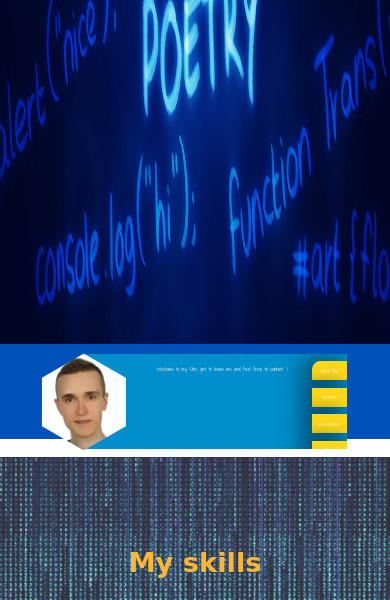
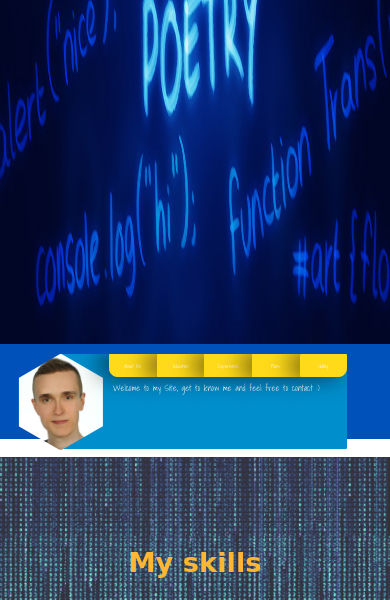
Before and after one commit to lokers778/About-me, a website: page index.html in a window 390 px wide. Shown: the part 500-1100 px from the top of the page. Drawn offline with Linux system fonts and the light colour scheme; a web font is replaced by a local one.

Commit message:
add rwd to about me section

```diff
--- a/scss/sections/_aboutMe.scss
+++ b/scss/sections/_aboutMe.scss
@@ -5,7 +5,7 @@
 .info {
   position: relative;
   height: 24.4vw;
-  width: 67vw;
+  width: 73vw;
   left: 12vw;
   background-color: $aboutMeColor;
   top: 2.5vw;
@@ -14,11 +14,22 @@
   padding-left: 12vw;
   display: flex;
   overflow: hidden;
-
+  flex-direction: row;
+  @media screen and (max-width: 800px) {
+      flex-direction: column-reverse;
+    left: 6vw;
+  }
   .buttonTabs {
     z-index: 1;
     width: 20%;
-
+display: flex;
+    flex-direction: column;
+    @media screen and (max-width: 800px) {
+      flex-direction: row;
+      width: 100%;
+      align-self: flex-start;
+      height: 6.3vw;
+    }
     button {
 
       font-size: 1.3vw;
@@ -32,11 +43,22 @@
       left: 0;
       transition: 2s all;
       font-family: 'Shadows Into Light', cursive;
+      @media screen and (max-width: 800px) {
+   height: 100%;
+      }
       &:nth-of-type(1){
         border-top-left-radius: 2.1vw;
+        @media screen and (max-width: 800px) {
+          border-bottom-left-radius: 2.1vw;
+          border-top-left-radius: 0;
+        }
       }
       &:nth-of-type(5){
         border-bottom-left-radius: 2.1vw;
+          @media screen and (max-width: 800px) {
+            border-bottom-right-radius: 2.1vw;
+            border-bottom-left-radius: 0;
+        }
       }
       &:disabled{
         background-color: red;
@@ -65,8 +87,15 @@
     text-align: center;
     padding: 3vw 1vw;
     font-size: 1.4vw;
+    @media screen and (max-width: 800px) {
+      padding: 1vw 1vw;
+      height: 19vw;
+      font-size:2.2vw;
+      text-align: left;
+    }
   }
 }
+
 
 .aboutHex {
   position: absolute;
@@ -75,7 +104,9 @@
   width: 43vw;
   height: 21.5vw;
   z-index: 1;
-
+  @media screen and (max-width: 800px) {
+    left: -6vw;
+  }
 }
 
 .hexImage {
@@ -111,3 +142,23 @@
   }
 
 }
+@media screen and (max-width: 800px) {
+  @keyframes moveText {
+    0% {
+      top:0;
+    }
+    100% {
+      top:25vw;
+    }
+
+  }
+  @keyframes moveTextOut {
+    0% {
+      top:25vw;
+    }
+    100% {
+      top:0;
+    }
+
+  }
+}
--- a/scss/sections/_hexagon.scss
+++ b/scss/sections/_hexagon.scss
@@ -24,6 +24,7 @@
     background-size: 57% auto;
     background-repeat: no-repeat;
     position: relative;
+
   }
 }
 
@@ -81,20 +82,19 @@
     }
     @media (max-width: 490px) {
 
-      &:nth-of-type(4), &:nth-of-type(5), &:nth-of-type(6), &:nth-of-type(12), &:nth-of-type(10), &:nth-of-type(11) {
+      &:nth-of-type(4), &:nth-of-type(5), &:nth-of-type(6), &:nth-of-type(12), &:nth-of-type(10), &:nth-of-type(11), &:nth-of-type(7),  &:nth-of-type(8) {
         margin-left: -0.7vw*2.4;
       }
       &:nth-of-type(3), &:nth-of-type(6),&:nth-of-type(9),&:nth-of-type(12){
         grid-column: span 2;
-        margin-left: 6vw*2.4;
+        margin-left: 6vw*2.4 +0.1;
       }
       width: 26*2.4vw;
       height: 13*2.4vw;
-      margin: -0.7vw *2.4;
+      margin: -0.7vw *2.4 ;
     }
   }
 }
-
 $url: ".././img/icons/1.png", ".././img/icons/2.png", ".././img/icons/3.png", ".././img/icons/4.png", ".././img/icons/5.png", ".././img/icons/6.png", ".././img/icons/7.png", ".././img/icons/8.png", ".././img/icons/9.png", ".././img/icons/10.png", ".././img/icons/11.png", ".././img/icons/12 .png";
 @for $i from 1 through 12 {
   section.mySkills > div > div > .hexagon:nth-child(#{$i}) > div > .hexImage {
```
Also changed, not shown: css/main.css.
